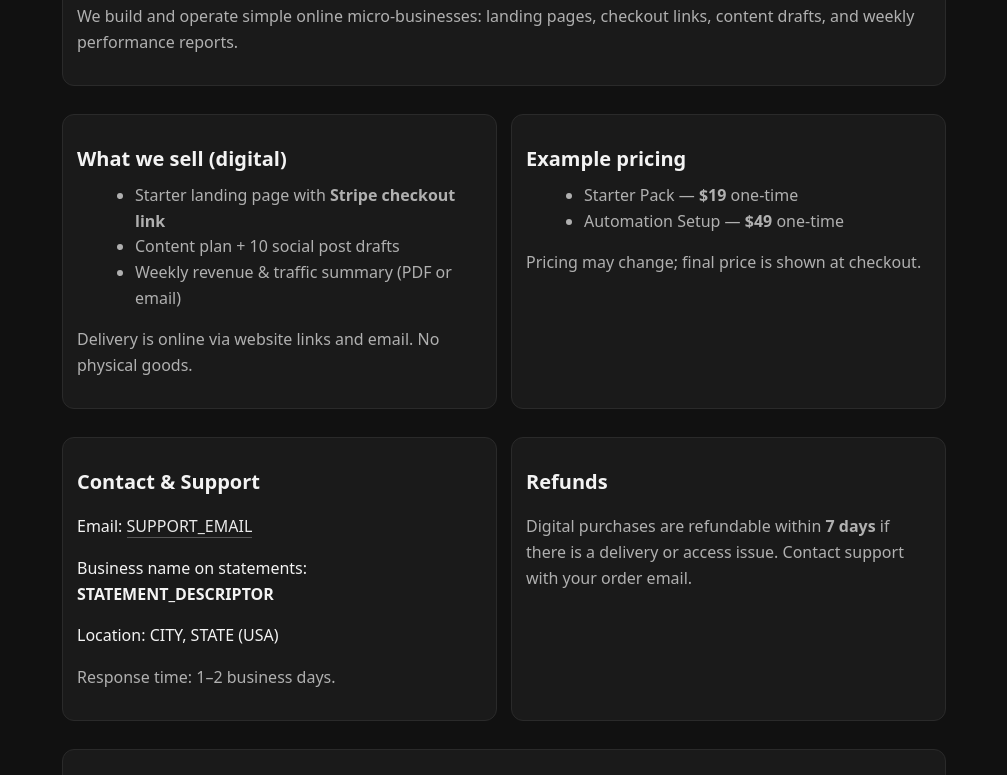
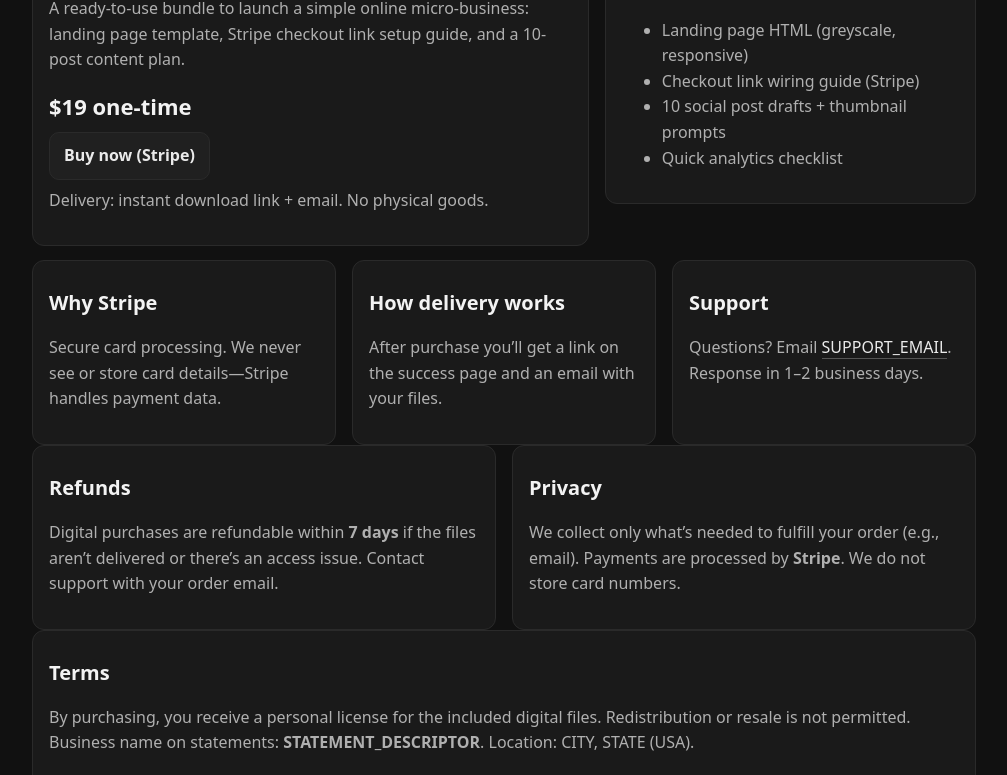
Before and after one commit to f01n8deX/null-systems-site, a plain HTML site: page index.html in a window 1280 px wide. Shown: the part 192-967 px from the top of the page, without its empty margins (136-1143 px from the left). Drawn offline with Linux system fonts and the light colour scheme.

Commit message:
Update index.html

```diff
--- a/index.html
+++ b/index.html
@@ -3,79 +3,86 @@
 <head>
   <meta charset="utf-8"/>
   <meta name="viewport" content="width=device-width,initial-scale=1"/>
-  <title>NULL Systems — AI Business Automation</title>
-  <meta name="description" content="NULL Systems builds and operates simple online businesses: landing pages, checkout links, content plans, and weekly reports.">
+  <title>NULL Systems — Digital Product Store</title>
+  <meta name="description" content="NULL Systems sells digital automation packs: landing pages + checkout links + content plans. Delivered online via email.">
   <style>
     :root{--bg:#111;--panel:#1a1a1a;--line:#2a2a2a;--text:#f3f3f3;--muted:#b0b0b0}
     *{box-sizing:border-box} body{margin:0;background:var(--bg);color:var(--text);font:16px/1.6 system-ui,Inter,Arial}
     a{color:#eaeaea;text-decoration:none;border-bottom:1px solid #555}
-    .wrap{max-width:920px;margin:0 auto;padding:28px 18px}
+    .wrap{max-width:980px;margin:0 auto;padding:28px 18px}
     .nav{display:flex;justify-content:space-between;align-items:center;border-bottom:1px solid var(--line);padding:12px 0}
     .brand{font-weight:800;letter-spacing:.3px}
-    .panel{background:var(--panel);border:1px solid var(--line);border-radius:12px;padding:14px;margin:14px 0}
-    h1{margin:18px 0 6px;font-size:34px} h2{margin:14px 0 8px;font-size:20px}
-    .muted{color:var(--muted)} ul{margin:8px 0 0 18px;color:var(--muted)}
-    .two{display:grid;grid-template-columns:1fr 1fr;gap:14px} @media(max-width:820px){.two{grid-template-columns:1fr}}
+    .muted{color:var(--muted)}
+    .grid{display:grid;grid-template-columns:repeat(3,1fr);gap:16px}
+    .panel{background:var(--panel);border:1px solid var(--line);border-radius:12px;padding:16px}
+    .hero{display:grid;grid-template-columns:1.2fr .8fr;gap:16px;align-items:center;margin:14px 0}
+    h1{margin:8px 0 6px;font-size:34px} h2{margin:10px 0 8px;font-size:20px}
+    .btn{display:inline-block;background:#202020;border:1px solid var(--line);padding:10px 14px;border-radius:10px;font-weight:700}
+    .price{font-weight:800;font-size:22px;margin:8px 0}
+    .two{display:grid;grid-template-columns:1fr 1fr;gap:16px}
     .footer{border-top:1px solid var(--line);margin-top:20px;padding-top:12px;color:#aaa;font-size:14px}
+    @media(max-width:860px){.grid{grid-template-columns:1fr};.hero{grid-template-columns:1fr};.two{grid-template-columns:1fr}}
   </style>
 </head>
 <body>
   <div class="wrap">
     <div class="nav">
       <div class="brand">NULL Systems</div>
-      <div class="muted">AI-powered, digitally delivered</div>
+      <div class="muted">Digital products • Stripe payments</div>
     </div>
 
-    <section class="panel">
-      <h1>AI Business Automation</h1>
-      <p class="muted">We build and operate simple online micro-businesses: landing pages, checkout links, content drafts, and weekly performance reports.</p>
-    </section>
-
-    <section class="two">
+    <section class="hero">
       <div class="panel">
-        <h2>What we sell (digital)</h2>
-        <ul>
-          <li>Starter landing page with <b>Stripe checkout link</b></li>
-          <li>Content plan + 10 social post drafts</li>
-          <li>Weekly revenue & traffic summary (PDF or email)</li>
-        </ul>
-        <p class="muted">Delivery is online via website links and email. No physical goods.</p>
+        <h1>Automation Starter Pack</h1>
+        <p class="muted">A ready-to-use bundle to launch a simple online micro-business: landing page template, Stripe checkout link setup guide, and a 10-post content plan.</p>
+        <div class="price">$19 one-time</div>
+        <!-- Replace BUY_URL with your real Stripe Checkout URL later -->
+        <a class="btn" href="BUY_URL" target="_blank" rel="noopener">Buy now (Stripe)</a>
+        <p class="muted" style="margin-top:8px">Delivery: instant download link + email. No physical goods.</p>
       </div>
       <div class="panel">
-        <h2>Example pricing</h2>
-        <ul>
-          <li>Starter Pack — <b>$19</b> one-time</li>
-          <li>Automation Setup — <b>$49</b> one-time</li>
+        <h2>What’s inside</h2>
+        <ul class="muted">
+          <li>Landing page HTML (greyscale, responsive)</li>
+          <li>Checkout link wiring guide (Stripe)</li>
+          <li>10 social post drafts + thumbnail prompts</li>
+          <li>Quick analytics checklist</li>
         </ul>
-        <p class="muted">Pricing may change; final price is shown at checkout.</p>
       </div>
     </section>
 
-    <section class="two">
-      <div class="panel" id="contact">
-        <h2>Contact & Support</h2>
-        <p>Email: <a href="mailto:SUPPORT_EMAIL">SUPPORT_EMAIL</a></p>
-        <p>Business name on statements: <b>STATEMENT_DESCRIPTOR</b></p>
-        <p>Location: CITY, STATE (USA)</p>
-        <p class="muted">Response time: 1–2 business days.</p>
+    <section class="grid">
+      <div class="panel">
+        <h2>Why Stripe</h2>
+        <p class="muted">Secure card processing. We never see or store card details—Stripe handles payment data.</p>
       </div>
       <div class="panel">
-        <h2>Refunds</h2>
-        <p class="muted">Digital purchases are refundable within <b>7 days</b> if there is a delivery or access issue. Contact support with your order email.</p>
+        <h2>How delivery works</h2>
+        <p class="muted">After purchase you’ll get a link on the success page and an email with your files.</p>
+      </div>
+      <div class="panel">
+        <h2>Support</h2>
+        <p class="muted">Questions? Email <a href="mailto:SUPPORT_EMAIL">SUPPORT_EMAIL</a>. Response in 1–2 business days.</p>
       </div>
     </section>
 
-    <section class="panel" id="privacy">
-      <h2>Privacy</h2>
-      <p class="muted">We collect only the information needed to deliver your digital order (e.g., email). Payments are processed securely by <b>Stripe</b>; we do not store card details.</p>
+    <section class="two" id="policies">
+      <div class="panel">
+        <h2>Refunds</h2>
+        <p class="muted">Digital purchases are refundable within <b>7 days</b> if the files aren’t delivered or there’s an access issue. Contact support with your order email.</p>
+      </div>
+      <div class="panel">
+        <h2>Privacy</h2>
+        <p class="muted">We collect only what’s needed to fulfill your order (e.g., email). Payments are processed by <b>Stripe</b>. We do not store card numbers.</p>
+      </div>
     </section>
 
     <section class="panel" id="terms">
       <h2>Terms</h2>
-      <p class="muted">By purchasing, you agree to receive digital goods delivered via website links or email. Misuse, redistribution, or unlawful activity is not permitted. For support or refunds, contact us at the email above.</p>
+      <p class="muted">By purchasing, you receive a personal license for the included digital files. Redistribution or resale is not permitted. Business name on statements: <b>STATEMENT_DESCRIPTOR</b>. Location: CITY, STATE (USA).</p>
     </section>
 
-    <div class="footer">© <span id="y"></span> NULL Systems • All rights reserved.</div>
+    <div class="footer">© <span id="y"></span> NULL Systems — All rights reserved.</div>
   </div>
   <script>document.getElementById('y').textContent=new Date().getFullYear()</script>
 </body>
```
